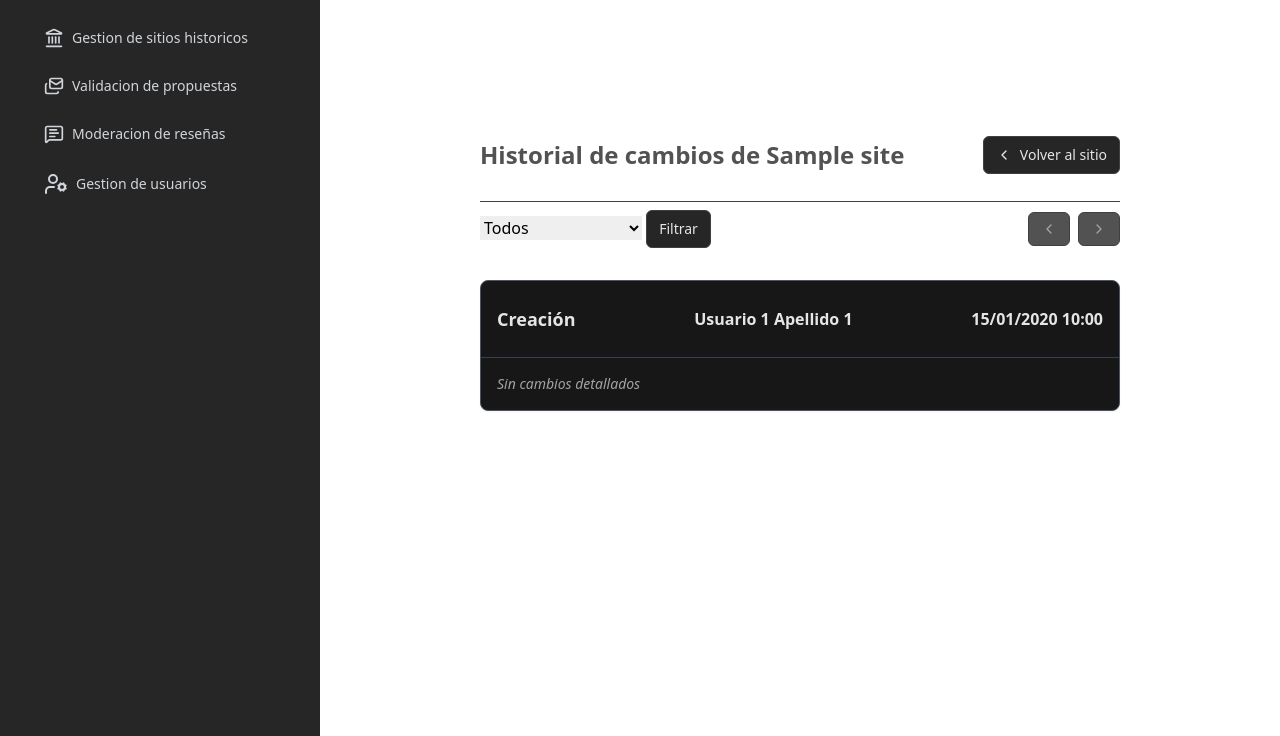
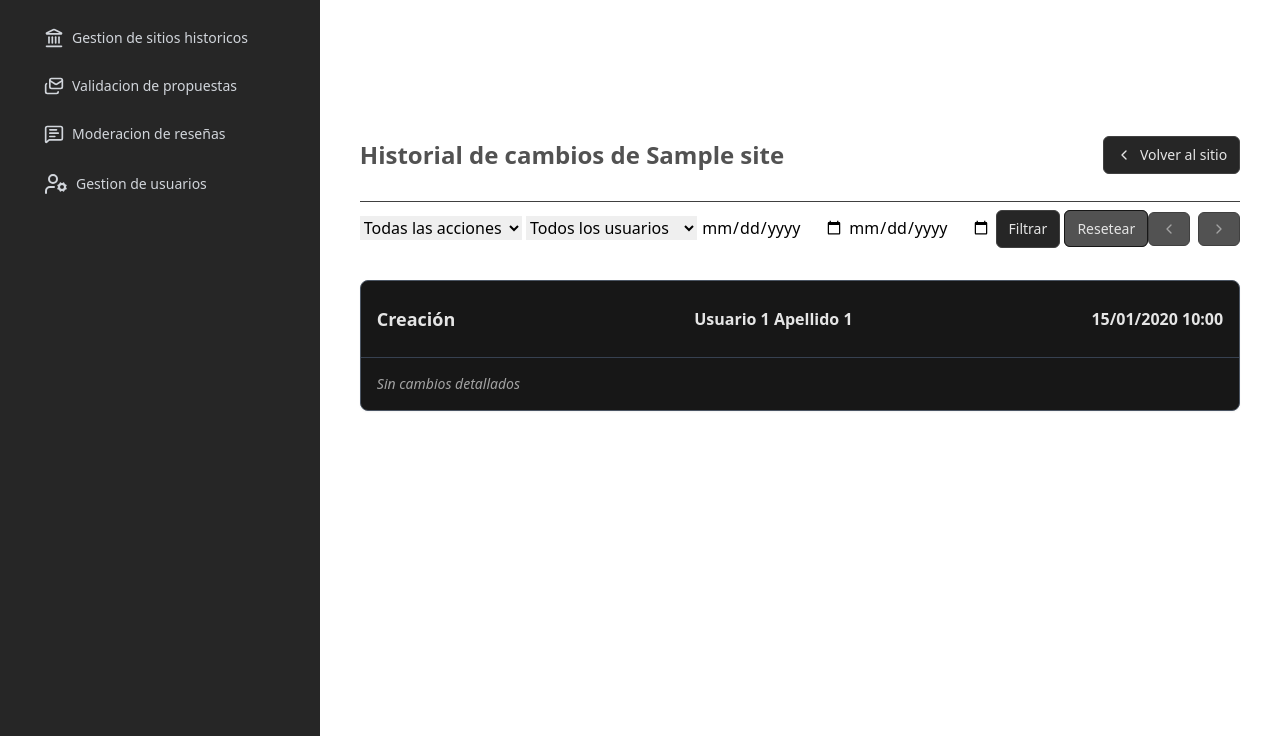
Before and after one commit to AdrianASambido/Proyecto-de-software, a Flask app: page /historial/1/ in a window 1280 px wide. Shown: the part 64-800 px from the top of the page. Run offline with Flask 3, Linux system fonts and the light colour scheme; tables that the repository leaves empty hold one stand-in row (values such as "Sample post"); some libraries are stand-ins or nearby versions.

Commit message:
feat: creando los filtros y conectandolo con el back

```diff
--- a/admin/src/core/sites_history.py
+++ b/admin/src/core/sites_history.py
@@ -42,6 +42,7 @@ def list_site_history(sitio_id, page: int = 1, filtros: dict | None = None):
 
     # por usuario, por tipo de acción, por rango de fechas.
     query_filters = db.session.query(SiteHistory).filter_by(sitio_id=sitio_id)
+    print(filtros)
     if filtros is not None:
         # por usuario
         if filtros.get("usuario") is not None:
--- a/admin/src/web/controllers/sites_history.py
+++ b/admin/src/web/controllers/sites_history.py
@@ -20,15 +20,31 @@ def index(sitio_id):
     """
 
     page = request.args.get("page", default=1, type=int)
-    datos_historial=list_site_history(sitio_id, page, request.args.get("filtros", None))
+    filtros = {}
+    if request.args.get("usuario") is not None and request.args.get("usuario") != "" and request.args.get("usuario") != "Todos":
+        filtros["usuario"] = request.args.get("usuario")
+    if request.args.get("accion") is not None and request.args.get("accion") != "" and request.args.get("accion") != "Todos":
+        filtros["accion"] = request.args.get("accion")
+    if request.args.get("fecha_desde") is not None and request.args.get("fecha_desde") != "":
+        filtros["fecha_desde"] = request.args.get("fecha_desde")
+    if request.args.get("fecha_hasta") is not None and request.args.get("fecha_hasta") != "":
+        filtros["fecha_hasta"] = request.args.get("fecha_hasta")
+    datos_historial=list_site_history(sitio_id, page, filtros if len(filtros.keys()) > 0 else None)
 
     if (datos_historial is None):
         return abort(404)
+
+    usuarios_en_historial = []
+    for cambio in datos_historial["historial"]:
+        if cambio.datos_usuario not in usuarios_en_historial:
+            usuarios_en_historial.append(cambio.datos_usuario)
 
     return render_template("site_history/changes_list.html",
         HistoryAction=HistoryAction,
         lista_de_cambios=datos_historial["historial"],
         sitio=datos_historial["sitio"],
         has_more=datos_historial["has_more"],
-        page=datos_historial["page"]
+        page=datos_historial["page"],
+        filtros=filtros,
+        usuarios_en_historial=usuarios_en_historial
     ), 200
--- a/admin/src/web/templates/site_history/changes_list.html
+++ b/admin/src/web/templates/site_history/changes_list.html
@@ -21,28 +21,51 @@
 
     <nav class="my-2 flex items-center justify-between">
         <div class="flex items-center gap-2">
-            <form action="{{ url_for('site_history.index', sitio_id=sitio.id) }}" method="get">
+            <form
+                action="{{ url_for('site_history.index', sitio_id=sitio.id, page=page, accion=filtros.accion, fecha_desde=filtros.fecha_desde, fecha_hasta=filtros.fecha_hasta) }}"
+                method="get">
 
                 <select name="accion" id="accion">
-                    <option value="">Todos</option>
-                    <option value="{{ HistoryAction.CREAR.value }}">{{ HistoryAction.CREAR.value }}</option>
-                    <option value="{{ HistoryAction.EDITAR.value }}">{{ HistoryAction.EDITAR.value }}</option>
-                    <option value="{{ HistoryAction.ELIMINAR.value }}">{{ HistoryAction.ELIMINAR.value }}</option>
-                    <option value="{{ HistoryAction.CAMBIAR_TAGS.value }}">{{ HistoryAction.CAMBIAR_TAGS.value }}
+                    <option value="">Todas las acciones</option>
+                    <option value="{{ HistoryAction.CREAR.value }}" {% if filtros.accion==HistoryAction.CREAR.value
+                        %}selected{% endif %}>{{ HistoryAction.CREAR.value }}</option>
+                    <option value="{{ HistoryAction.EDITAR.value }}" {% if filtros.accion==HistoryAction.EDITAR.value
+                        %}selected{% endif %}>{{ HistoryAction.EDITAR.value }}</option>
+                    <option value="{{ HistoryAction.ELIMINAR.value }}" {% if
+                        filtros.accion==HistoryAction.ELIMINAR.value %}selected{% endif %}>{{
+                        HistoryAction.ELIMINAR.value }}</option>
+                    <option value="{{ HistoryAction.CAMBIAR_TAGS.value }}" {% if
+                        filtros.accion==HistoryAction.CAMBIAR_TAGS.value %}selected{% endif %}>{{
+                        HistoryAction.CAMBIAR_TAGS.value }}
                     </option>
                     <option value="{{ HistoryAction.CAMBIAR_IMAGENES.value }}">{{ HistoryAction.CAMBIAR_IMAGENES.value
                         }}
                     </option>
                 </select>
+                <select name="usuario" id="usuario">
+                    <option value="">Todos los usuarios</option>
+                    {% for usuario in usuarios_en_historial %}
+                    <option value="{{ usuario.id }}">{{ usuario.nombre }} {{ usuario.apellido }}</option>
+                    {% endfor %}
+                </select>
+                <input type="date" name="fecha_desde" id="fecha_desde" {% if filtros.fecha_desde
+                    %}value="{{ filtros.fecha_desde }}" {% endif %}>
+                <input type="date" name="fecha_hasta" id="fecha_hasta" {% if filtros.fecha_hasta
+                    %}value="{{ filtros.fecha_hasta }}" {% endif %}>
                 <button type="submit"
                     class="rounded-md border border-neutral-700 bg-neutral-800 px-3 py-2 text-sm font-medium text-neutral-200 transition hover:bg-neutral-700 hover:text-white">
                     Filtrar
                 </button>
+                <a href="{{ url_for('site_history.index', sitio_id=sitio.id) }}"
+                    class="rounded-md border border-neutral-900 bg-neutral-600 px-3 py-2 text-sm font-medium text-neutral-200 transition hover:bg-neutral-400 hover:text-white">
+                    Resetear
+                </a>
             </form>
         </div>
         <div class="flex items-center gap-2">
             {% if page > 1 %}
-            <a alt="Anterior" href="{{ url_for('site_history.index', sitio_id=sitio.id, page=page - 1) }}"
+            <a alt="Anterior" href="{{ url_for('site_history.index', sitio_id=sitio.id, page=page - 1,
+                accion=filtros.accion or 'Todos', fecha_desde=filtros.fecha_desde, fecha_hasta=filtros.fecha_hasta) }}"
                 class="rounded-md border border-neutral-700 bg-neutral-800 px-3 py-2 text-sm font-medium text-neutral-200 transition hover:bg-neutral-700 hover:text-white">
                 <svg class="h-4 w-4" viewBox="0 0 24 24" fill="none" stroke="currentColor" stroke-width="2"
                     stroke-linecap="round" stroke-linejoin="round" aria-hidden="true">
@@ -62,7 +85,8 @@
             <!-- <span>{{ page }}</span> -->
 
             {% if has_more %}
-            <a alt="Siguiente" href="{{ url_for('site_history.index', sitio_id=sitio.id, page=page + 1) }}"
+            <a alt="Siguiente"
+                href="{{ url_for('site_history.index', sitio_id=sitio.id, page=page + 1, accion=filtros.accion or 'Todos', fecha_desde=filtros.fecha_desde, fecha_hasta=filtros.fecha_hasta) }}"
                 class="rounded-md border border-neutral-700 bg-neutral-800 px-3 py-2 text-sm font-medium text-neutral-200 transition hover:bg-neutral-700 hover:text-white">
                 <svg class="h-4 w-4 rotate-180" viewBox="0 0 24 24" fill="none" stroke="currentColor" stroke-width="2"
                     stroke-linecap="round" stroke-linejoin="round" aria-hidden="true">
```
